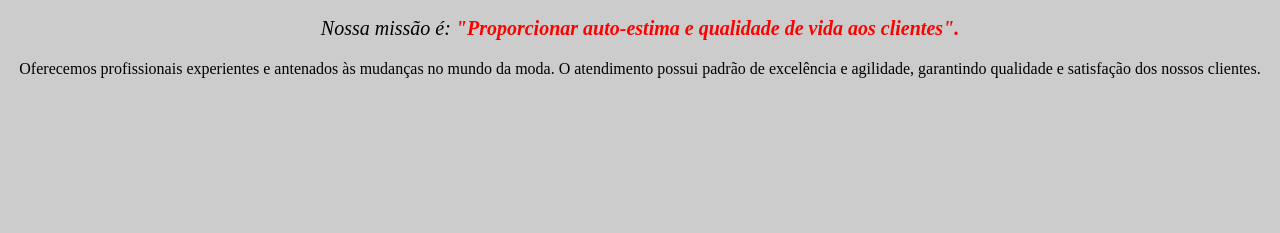
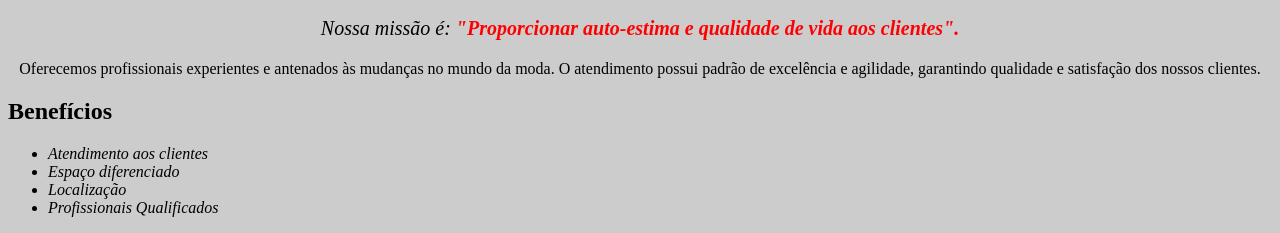
Before and after one commit to joaogami/OracleNextEducation, a plain HTML site: page Html_css/Parte1/index.html in a window 1280 px wide. Shown: the part 605-838 px from the top of the page. Before the commit the page ends 800 px from the top, so only its background shows below. Drawn offline with Linux system fonts and the light colour scheme.

Commit message:
Capítulo 5 do curso de HTML e CSS concluído

```diff
--- a/Html_css/Parte1/index.html
+++ b/Html_css/Parte1/index.html
@@ -18,6 +18,15 @@
 
         <p>Oferecemos profissionais experientes e antenados às mudanças no mundo da moda. O atendimento possui padrão de
          excelência e agilidade, garantindo qualidade e satisfação dos nossos clientes.</p>
-    </body>
+
+        <h2>Benefícios</h2>
+        <ul>
+            <li class="itens">Atendimento aos clientes</li>
+            <li class="itens">Espaço diferenciado</li>
+            <li class="itens">Localização</li>
+            <li class="itens">Profissionais Qualificados</li>
+        </ul>
+
+        </body>
 
 </html>
--- a/Html_css/Parte1/style.css
+++ b/Html_css/Parte1/style.css
@@ -14,5 +14,9 @@ p {
      font-size:20px
  }
 em strong {
-    color: red;
+    color: #FF0000;
    }
+.itens {
+    font-style: italic;
+
+}
```
Also changed, not shown: 1 other file.
